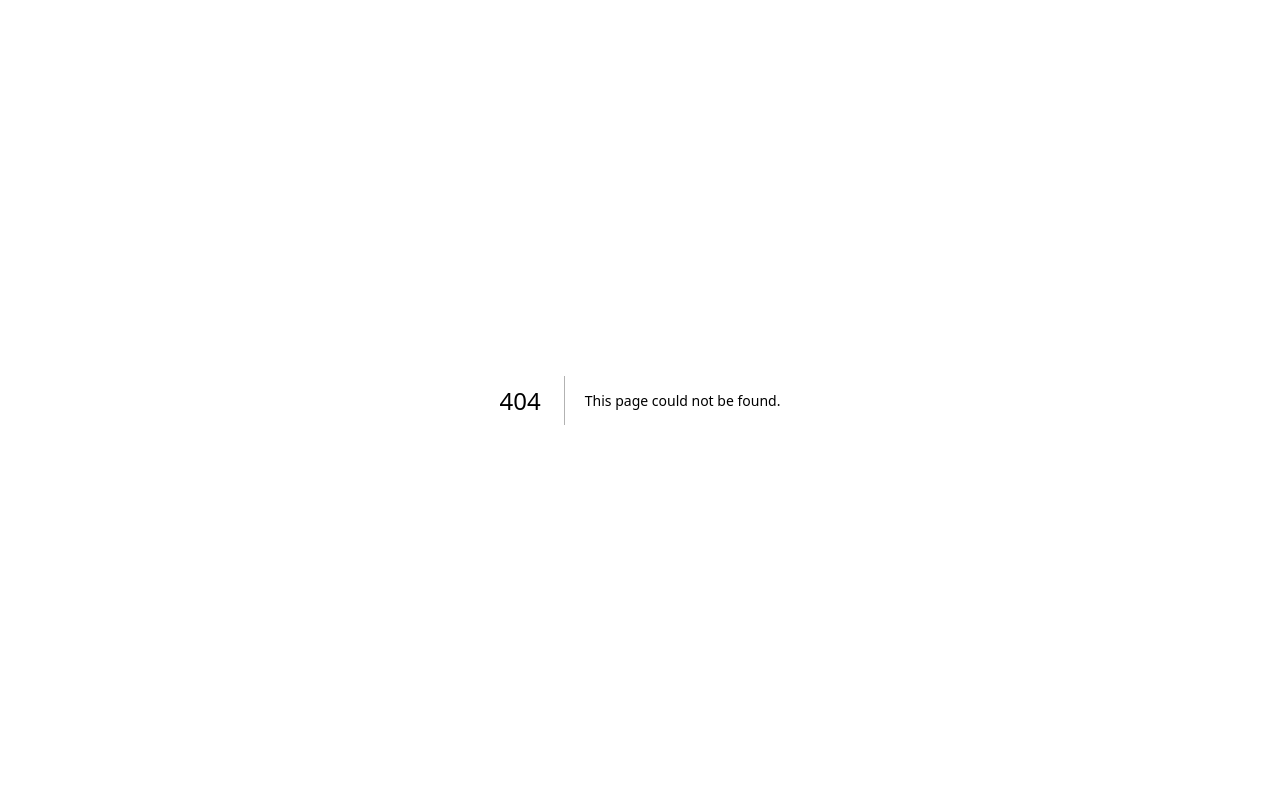
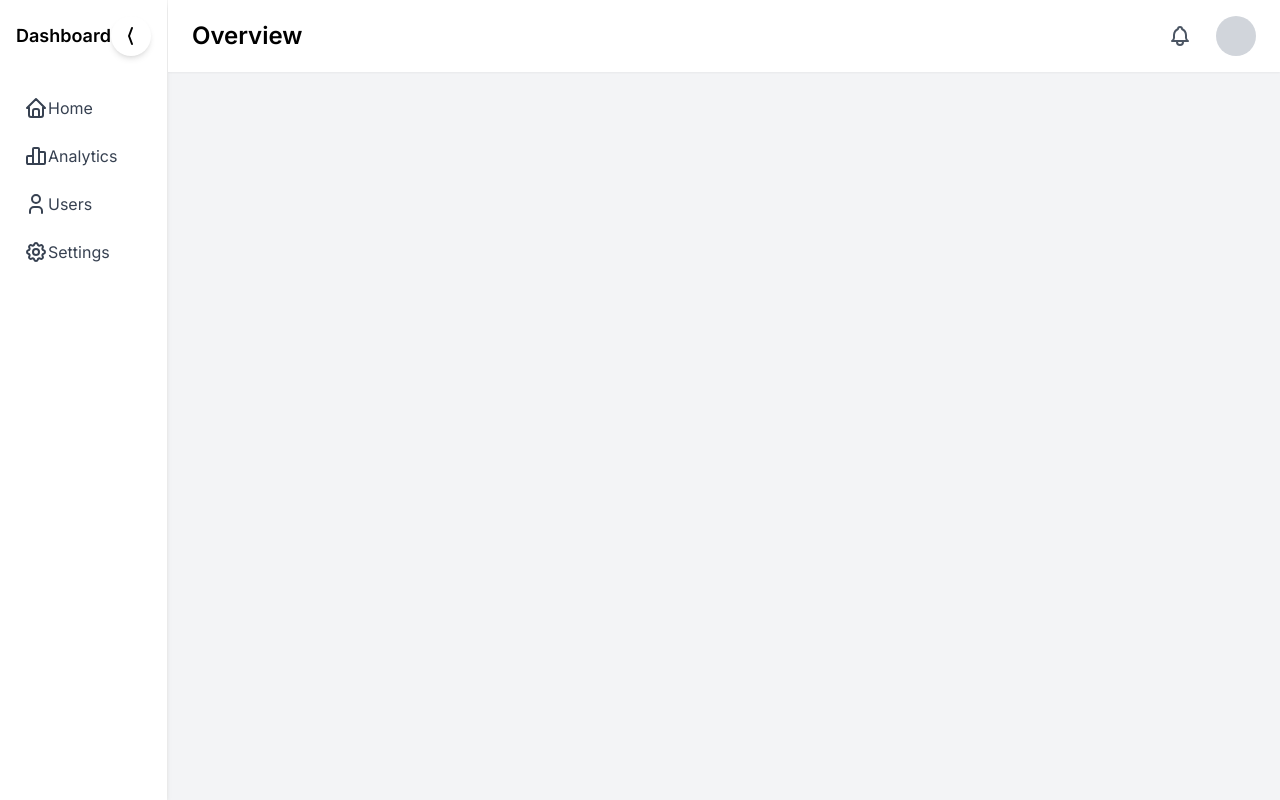
Before and after one commit to iamparmjeetmishra/learnreact, a Next.js app: page /08motion103 in a window 1280 px wide. Before the commit this address had no page. Built offline with nearby package versions, Linux system fonts and the light colour scheme.

Commit message:
Basic setup init

```diff
--- /dev/null
+++ b/src/app/(animation)/08motion103/dashboard.tsx
@@ -0,0 +1,34 @@
+"use client"
+
+import { IconBell } from "@tabler/icons-react"
+import { Sidebar } from "./sidebar"
+
+export const Dashboard = () => {
+  return (
+    <div className="flex h-screen bg-gray-100">
+      {/* Sidebar */}
+      <Sidebar />
+      {/* Main Content */}
+      <div className="flex-1 overflow-auto">
+        {/* header */}
+        <Header />
+      </div>
+    </div>
+  )
+}
+
+const Header = () => {
+  return (
+    <header className="bg-white shadow-sm">
+      <div className="px-6 py-4 flex items-center justify-between">
+        <h1 className="text-2xl font-semibold">Overview</h1>
+        <div className="flex items-center space-x-4">
+          <button className="p-2 rounded-full hover:bg-gray-100">
+              <IconBell className="h-6 w-6 text-gray-600" />
+          </button>
+          <div className="w-10 h-10 rounded-full bg-gray-300"></div>
+        </div>
+      </div>
+    </header>
+  )
+}
--- /dev/null
+++ b/src/app/(animation)/08motion103/page.tsx
@@ -0,0 +1,9 @@
+import { Dashboard } from './dashboard'
+
+export default function MotionVariants() {
+  return (
+    <>
+    <Dashboard />
+    </>
+  )
+}
--- /dev/null
+++ b/src/app/(animation)/08motion103/sidebar.tsx
@@ -0,0 +1,71 @@
+import { IconChartBar, IconChevronCompactLeft, IconChevronCompactRight, IconHome, IconSettings, IconUser } from "@tabler/icons-react"
+import { useState } from "react"
+
+
+export const Sidebar = () => {
+  const [isOpen, setIsOpen] = useState(true)
+  const toggleSidebar = () => {
+    setIsOpen(!isOpen)
+  }
+
+  const links = [
+    {
+      name: "Home",
+      href: "/",
+      icon: <IconHome />
+    },
+    {
+      name: "Analytics",
+      href: "/analytics",
+      icon: <IconChartBar />
+    },
+    {
+      name: "Users",
+      href: "/users",
+      icon: <IconUser />
+    },
+    {
+      name: "Settings",
+      href: "/settings",
+      icon: <IconSettings />
+    }
+  ]
+  return (
+    <aside className="border-r border-neutral-100 h-full">
+      <nav className="bg-white shadow-md h-full">
+        <div className="p-4 flex justify-between items-center">
+          <h2 className={`text-lg font-semibold ${!isOpen && "sr-only"}`}>
+            Dashboard
+          </h2>
+          {/* Toggle Button */}
+          <button
+            onClick={toggleSidebar}
+            className="bg-white p-2 rounded-full shadow-md hover:bg-gray-100 focus:outline-none"
+            aria-label={isOpen ? "Close Sidebar": "Open Sidebar"}
+          >
+            {isOpen ? <IconChevronCompactLeft /> : <IconChevronCompactRight />}
+          </button>
+        </div>
+        <div className="relative">
+          {/* Sidebar Content */}
+          <nav className="p-4">
+            <ul className="space-y-2">
+              {links.map((link) => (
+                <li key={link.name}>
+                  <a
+                    href={link.href}
+                    className="flex items-center p-2 text-gray-700 hover:bg-gray-200 transition-colors duration-200"
+                  >
+                    {link.icon}
+                    {link.name}
+                  </a>
+                </li>
+              ))}
+            </ul>
+          </nav>
+        </div>
+      </nav>
+
+    </aside>
+  )
+}
```
